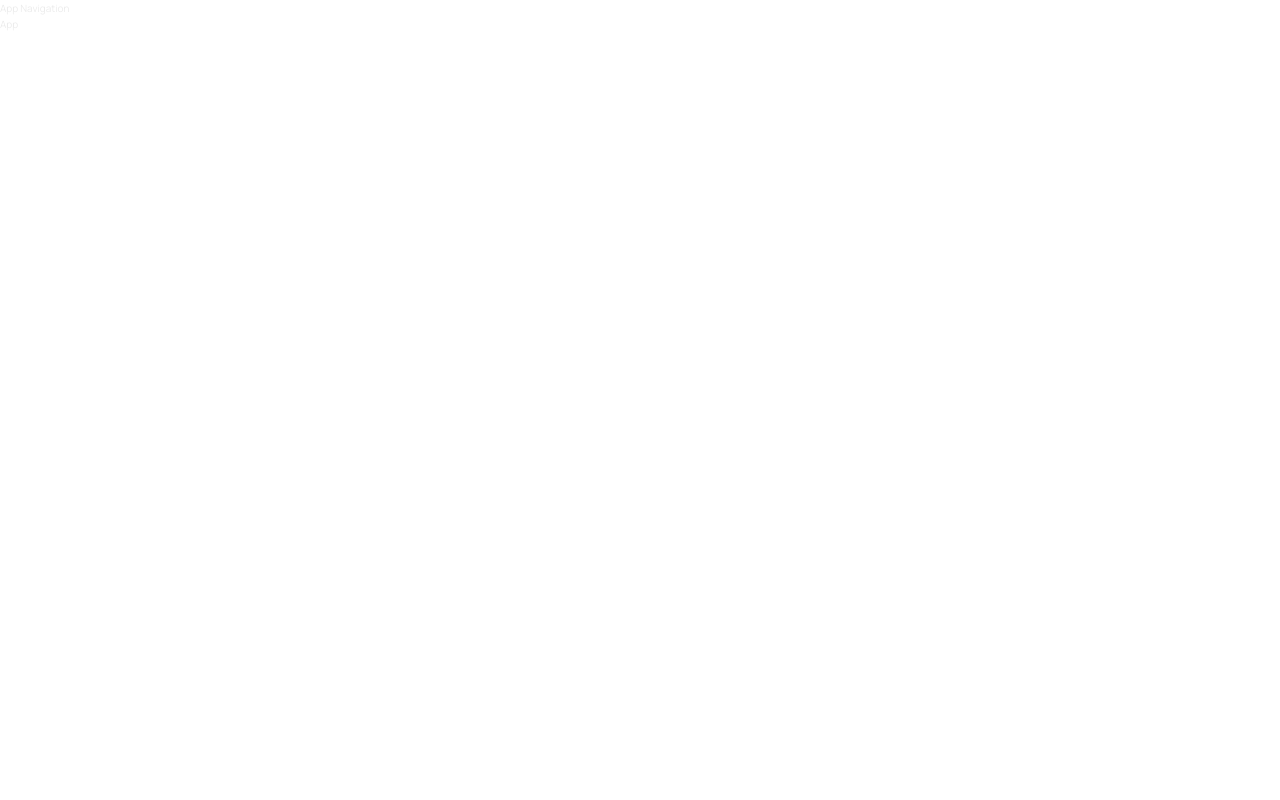
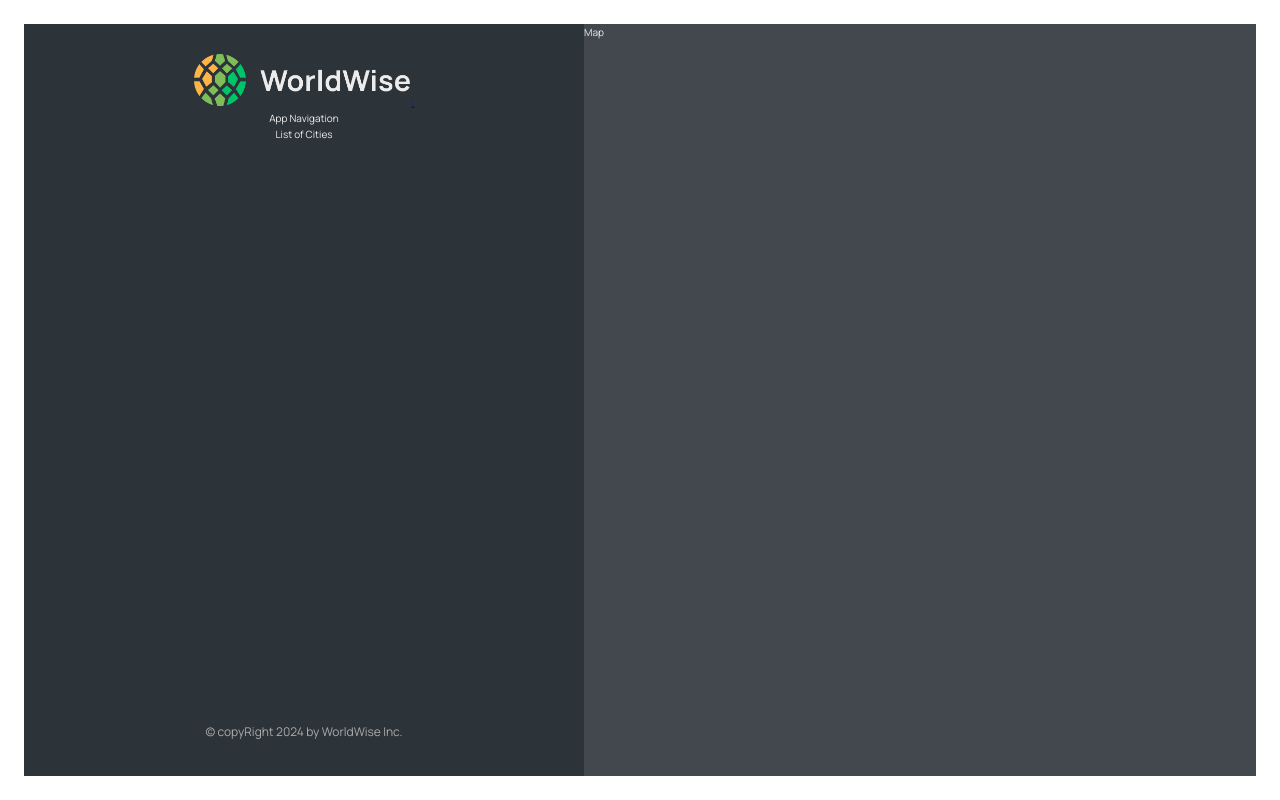
Before and after one commit to danialajz/world-wise, a React (Vite) app: page /app in a window 1280 px wide. Built offline with nearby package versions, Linux system fonts and the light colour scheme.

Commit message:
change sidebar and add map

```diff
--- /dev/null
+++ b/src/components/Map.jsx
@@ -0,0 +1,8 @@
+import React from "react";
+import styles from "./Map.module.css";
+
+function Map() {
+  return <div className={styles.mapContainer}>Map</div>;
+}
+
+export default Map;
--- /dev/null
+++ b/src/components/SideBar.jsx
@@ -0,0 +1,21 @@
+import React from "react";
+import Logo from "./Logo";
+import AppNav from "./AppNav";
+import styles from "./SideBar.module.css";
+
+function SideBar() {
+  return (
+    <div className={styles.sidebar}>
+      <Logo />
+      <AppNav />
+      <p>List of Cities</p>
+      <footer className={styles.footer}>
+        <p className={styles.copyright}>
+          &copy; copyRight {new Date().getFullYear()} by WorldWise Inc.
+        </p>
+      </footer>
+    </div>
+  );
+}
+
+export default SideBar;
--- a/src/pages/AppLayout.jsx
+++ b/src/pages/AppLayout.jsx
@@ -1,11 +1,15 @@
 import React from "react";
-import AppNav from "../components/AppNav";
-
+// import AppNav from "../components/AppNav";
+import SideBar from "../components/SideBar";
+import styles from "./AppLayout.module.css";
+import Map from "../components/Map";
 function AppLayout() {
   return (
-    <div>
-      <AppNav />
-      <p>App</p>
+    <div className={styles.app}>
+      {/* <AppNav /> */}
+      <SideBar />
+      <Map />
+      {/* <p>App</p> */}
     </div>
   );
 }
```
